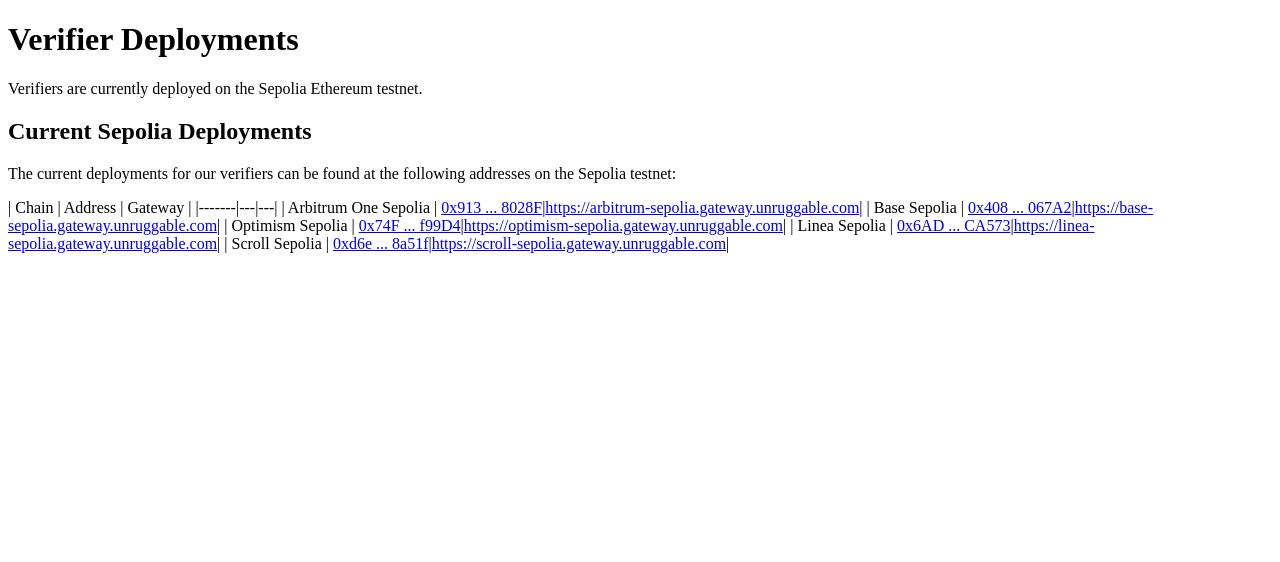
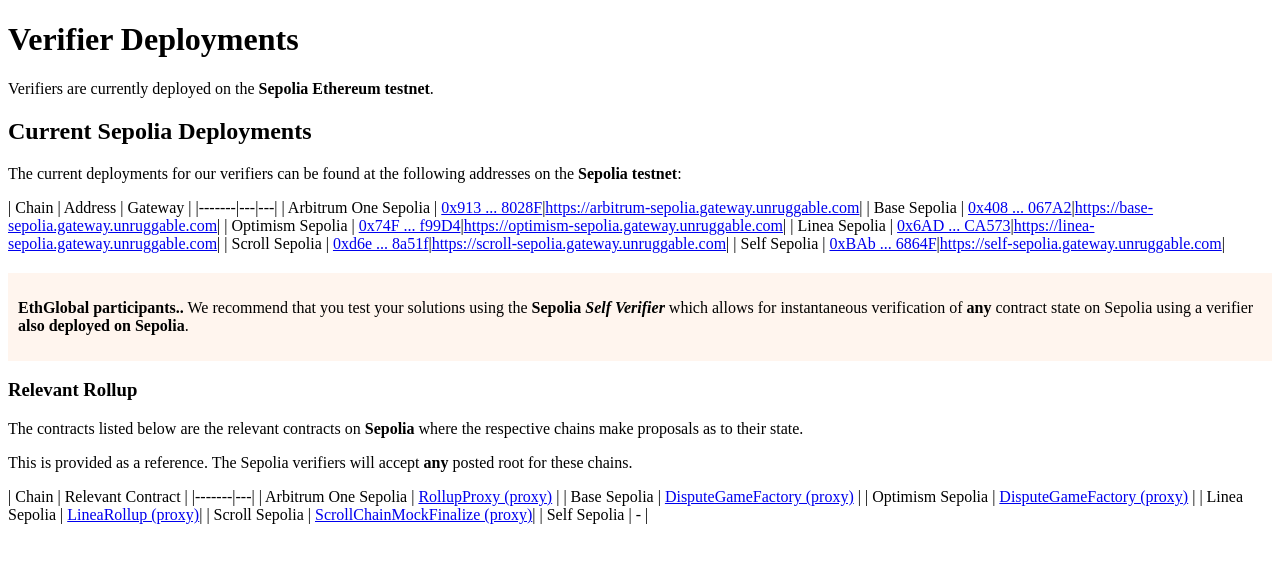
Before and after one commit to unruggable-labs/unruggable-gateways-documentation, a Next.js app: page /verifier-deployments in a window 1280 px wide. Shown: the top 562 px of the page. Built offline with nearby package versions, Linux system fonts and the light colour scheme.

Commit message:
- Additional Self Verifier documentation

```diff
--- a/pages/verifier-deployments.mdx
+++ b/pages/verifier-deployments.mdx
@@ -2,11 +2,11 @@
 
 # Verifier Deployments
 
-Verifiers are currently deployed on the Sepolia Ethereum testnet.
+Verifiers are currently deployed on the **Sepolia Ethereum testnet**.
 
 ## Current Sepolia Deployments
 
-The current deployments for our verifiers can be found at the following addresses on the Sepolia testnet:
+The current deployments for our verifiers can be found at the following addresses on the **Sepolia testnet**:
 
 | Chain | Address | Gateway |
 |-------|---|---|
@@ -15,3 +15,24 @@
 | Optimism Sepolia | [{shortenAddress("0x74F55F0af743f9CA5db0202fc81f589c5fDf99D4")}](https://sepolia.etherscan.io/address/0x74F55F0af743f9CA5db0202fc81f589c5fDf99D4#code)|[https://optimism-sepolia.gateway.unruggable.com](https://optimism-sepolia.gateway.unruggable.com)|
 | Linea Sepolia | [{shortenAddress("0x6AD2BbEE28e780717dF146F59c2213E0EB9CA573")}](https://sepolia.etherscan.io/address/0x6AD2BbEE28e780717dF146F59c2213E0EB9CA573#code)|[https://linea-sepolia.gateway.unruggable.com](https://linea-sepolia.gateway.unruggable.com)|
 | Scroll Sepolia | [{shortenAddress("0xd6eaADB25D5145c3b0407341292720Efd798a51f")}](https://sepolia.etherscan.io/address/0xd6eaADB25D5145c3b0407341292720Efd798a51f#code)|[https://scroll-sepolia.gateway.unruggable.com](https://scroll-sepolia.gateway.unruggable.com)|
+| Self Sepolia | [{shortenAddress("0xBAb69B0B5241c0be99282d531b9c53d7c966864F")}](https://sepolia.etherscan.io/address/0xBAb69B0B5241c0be99282d531b9c53d7c966864F#code)|[https://self-sepolia.gateway.unruggable.com](https://self-sepolia.gateway.unruggable.com)|
+
+<div class = "yellow mt-20">
+	<p>**EthGlobal participants..** We recommend that you test your solutions using the **Sepolia *Self Verifier*** which allows for instantaneous verification of **any** contract state on Sepolia using a verifier **also deployed on Sepolia**.</p>
+</div>
+
+
+### Relevant Rollup
+
+The contracts listed below are the relevant contracts on **Sepolia** where the respective chains make proposals as to their state.
+
+This is provided as a reference. The Sepolia verifiers will accept **any** posted root for these chains.
+
+| Chain | Relevant Contract |
+|-------|---|
+| Arbitrum One Sepolia | [RollupProxy (proxy)](https://sepolia.etherscan.io/address/0xd80810638dbDF9081b72C1B33c65375e807281C8) |
+| Base Sepolia | [DisputeGameFactory (proxy)](https://sepolia.etherscan.io/address/0xd6E6dBf4F7EA0ac412fD8b65ED297e64BB7a06E1) |
+| Optimism Sepolia | [DisputeGameFactory (proxy)](https://sepolia.etherscan.io/address/0x05F9613aDB30026FFd634f38e5C4dFd30a197Fa1) |
+| Linea Sepolia | [LineaRollup (proxy)](https://sepolia.etherscan.io/address/0xB218f8A4Bc926cF1cA7b3423c154a0D627Bdb7E5)|
+| Scroll Sepolia | [ScrollChainMockFinalize (proxy)](https://sepolia.etherscan.io/address/0x2D567EcE699Eabe5afCd141eDB7A4f2D0D6ce8a0)|
+| Self Sepolia | - |
--- a/public/css/styles.css
+++ b/public/css/styles.css
@@ -9,6 +9,11 @@
   padding: 10px;
 }
 
+.yellow {
+  background: rgb(255, 245, 238);
+  padding: 10px;
+}
+
 .mt-20 {
   margin-top: 20px;
 }
```
